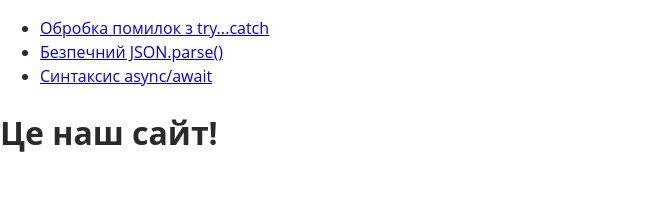
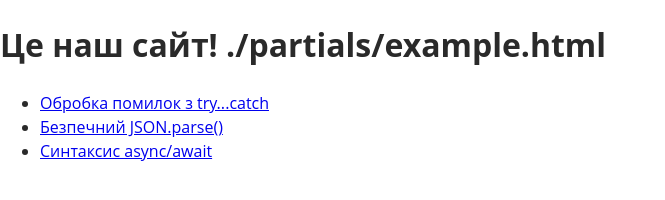
Before and after one commit to Allovallo/async-await, a website built with Parcel: page src/index.html in a window 1280 px wide. Shown: the whole page, without its empty margins (0-665 px from the left). Built offline with nearby package versions, Linux system fonts and the light colour scheme.

Commit message:
files updated

```diff
--- a/src/index.html
+++ b/src/index.html
@@ -8,12 +8,12 @@
     <script type="module" src="./index.js"></script>
   </head>
   <body>
+    <include src="./partials/example.html"></include>
+
     <ul>
       <li><a href="./01-try-catch.html">Обробка помилок з try...catch</a></li>
       <li><a href="./02-json-parse.html">Безпечний JSON.parse()</a></li>
       <li><a href="./03-async.html">Синтаксис async/await</a></li>
     </ul>
-
-    <include src="./partials/example.html"></include>
   </body>
 </html>
--- a/src/partials/example.html
+++ b/src/partials/example.html
@@ -1 +1 @@
-<h1>Це наш сайт!</h1>
+<h1>Це наш сайт! ./partials/example.html</h1>
```
